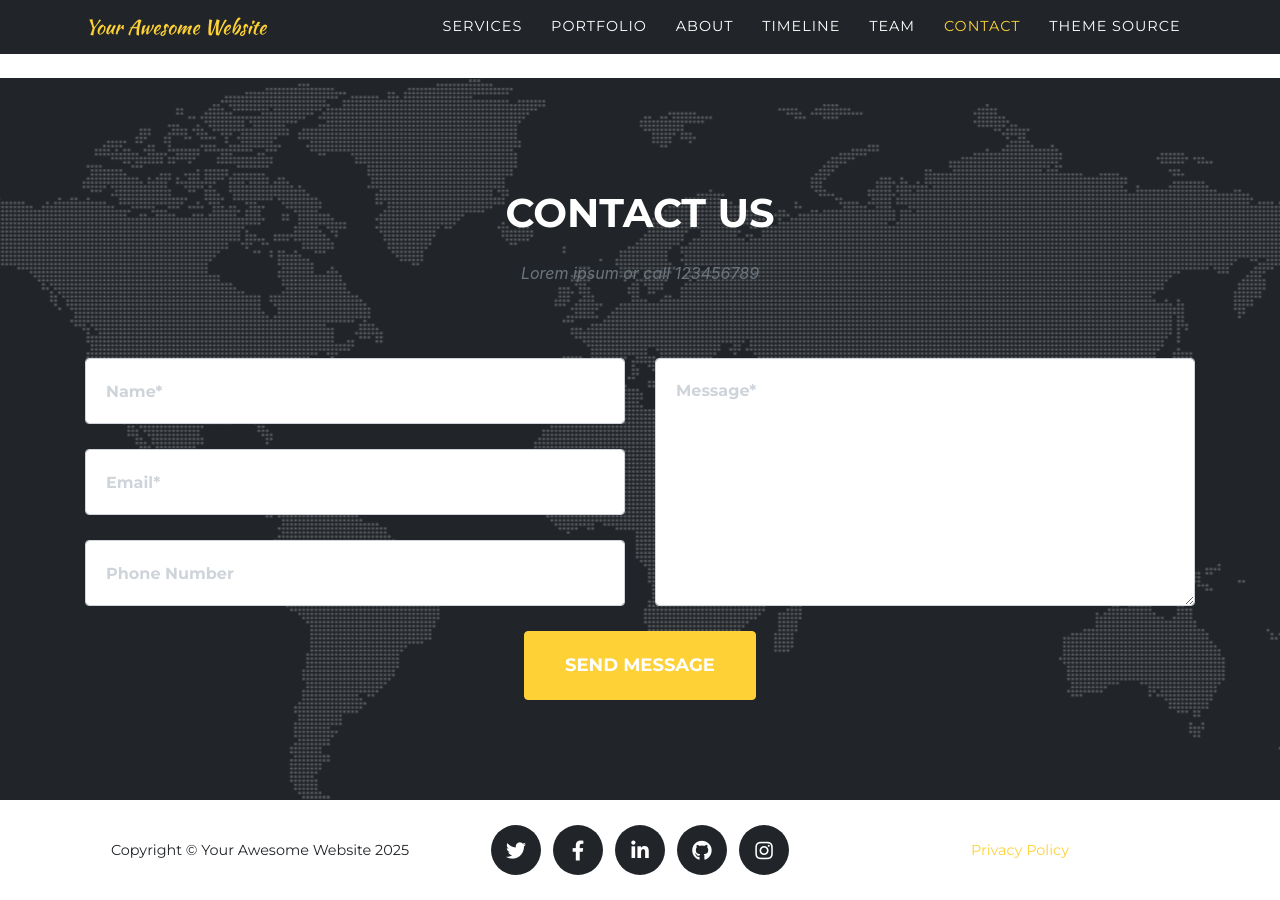
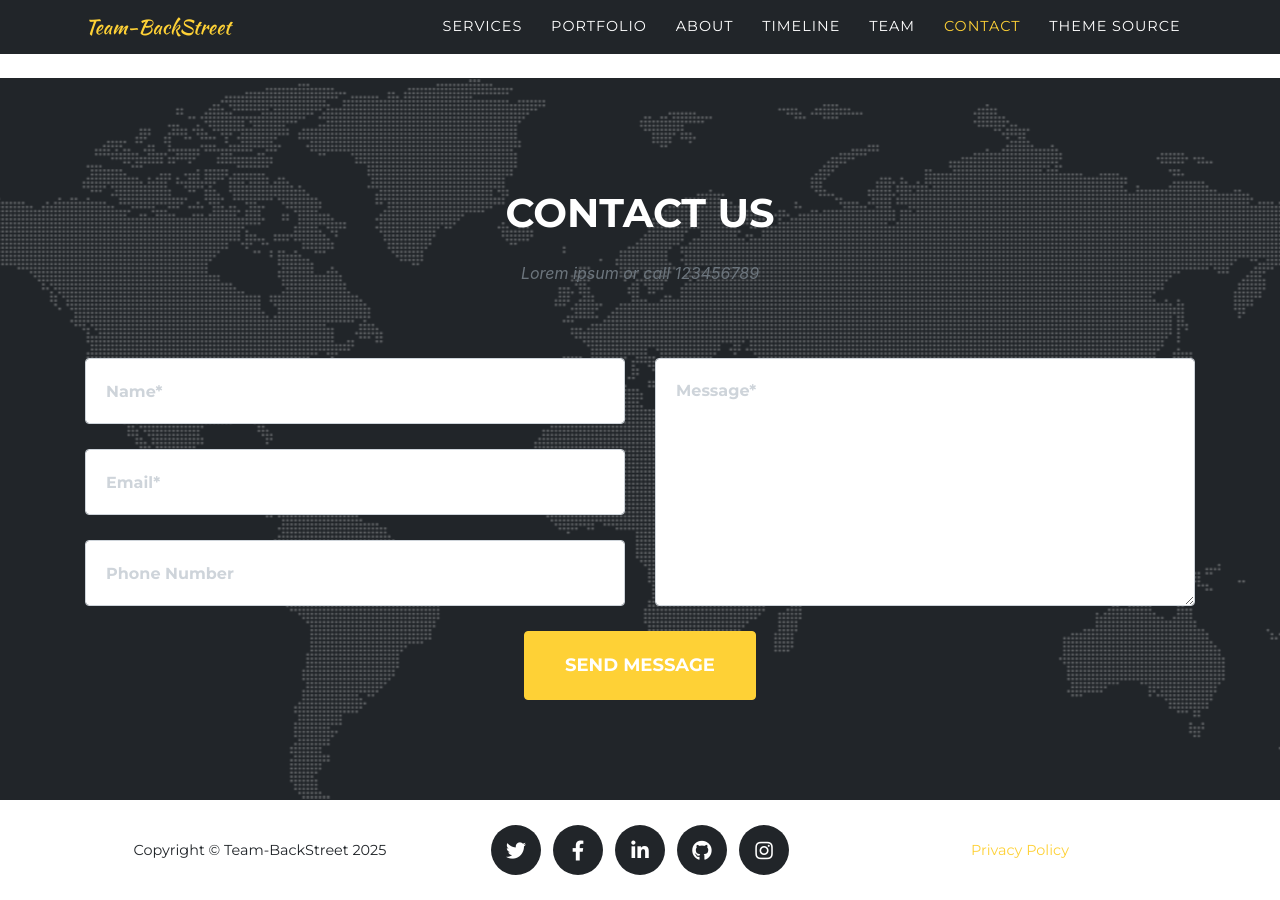
Before and after one commit to Team-BackStreet-2nd/backstreet.github.io, a Jekyll site: the page built from index.md, in a window 1280 px wide and 900 px high, scrolled down 5690 px. Built offline with Jekyll 4.4.1, drawn with Linux system fonts in a browser that asks for light colours; some web fonts are replaced.

Commit message:
251026 edit config & sitetext

```diff
--- a/_config.yml
+++ b/_config.yml
@@ -16,10 +16,10 @@
 url    : "https://team-backstreet-2nd.github.io/" # the base hostname & protocol for your site, e.g. http://example.com
 baseurl: "/backstreet.github.io" # the subpath of your site, e.g. /blog
 
-title      : Your Awesome Website
-email      : your-email@example.com #this is also the email contact forms will go to
-description: "Site description"
-author     : Your Name
+title      : Team-BackStreet
+email      : teambackstreetforever@gmail.com #this is also the email contact forms will go to
+description: "For the best action game, Team-BackStreet"
+author     : Team-BackStreet
 # logo:     #optional, defaults to site title
   # path: assets\img\clients\creative-market.jpg
   # height: 60 #height in px, defaults to 52px
```
